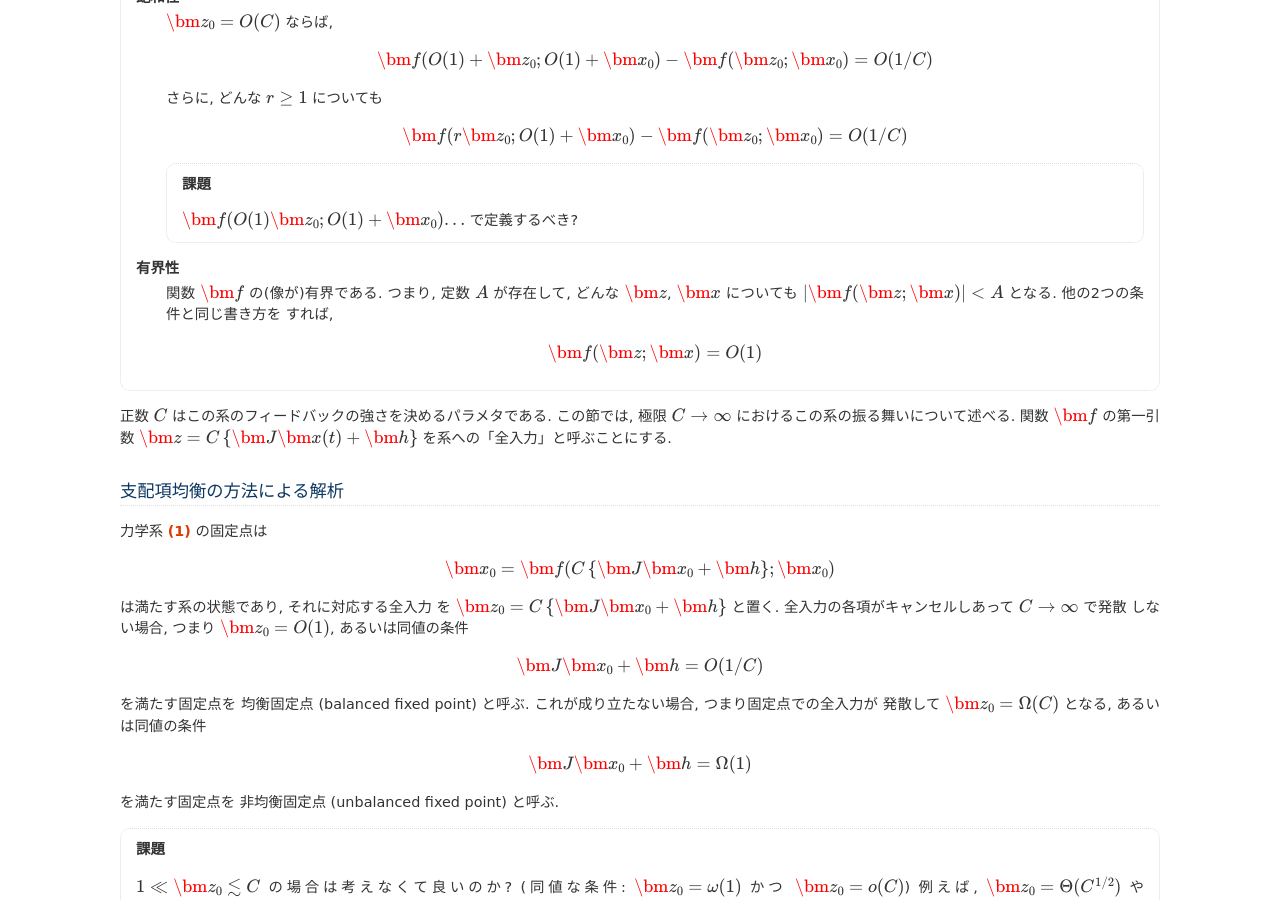
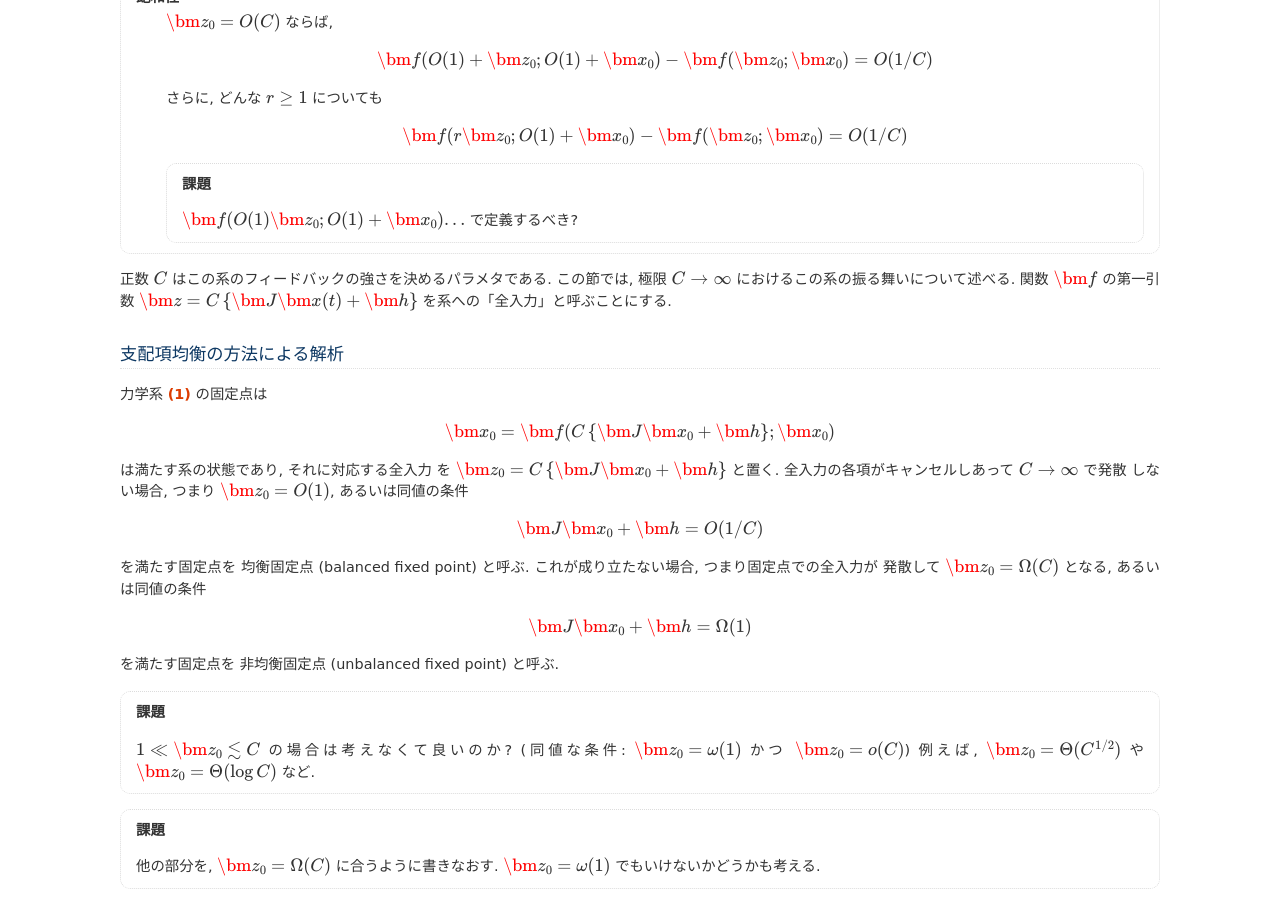
Before and after one commit to tkf/balance-tutorial-ja, a Sphinx documentation site: the page built from source/balance_network/strong_feedback_system.rst, in a window 1280 px wide and 900 px high, scrolled down 693 px. Built offline with Sphinx 7.4.7, drawn with Linux system fonts in a browser that asks for light colours; formulas are drawn with MathJax 3.

Commit message:
有界性条件を削除

```diff
--- a/source/balance_network/strong_feedback_system.rst
+++ b/source/balance_network/strong_feedback_system.rst
@@ -65,19 +65,8 @@
 
      .. todo:: :math:`\bm f(O(1) \bm z_0; O(1) + \bm x_0) ...` で定義するべき?
 
-   .. _boundedness:
-
-   有界性
-     関数 :math:`\bm f` の(像が)有界である.  つまり, 定数 :math:`A` が存在して,
-     どんな :math:`\bm z`, :math:`\bm x` についても
-     :math:`|\bm f(\bm z; \bm x)| < A` となる.  他の2つの条件と同じ書き方を
-     すれば,
-
-     .. math:: \bm f(\bm z; \bm x) = O(1)
-
 .. |cond:smoothness| replace:: :ref:`平滑性条件 <smoothness>`
 .. |cond:saturating| replace:: :ref:`飽和性条件 <saturating>`
-.. |cond:boundedness| replace:: :ref:`有界性条件 <boundedness>`
 .. |cond:strong-smoothness| replace:: :ref:`強平滑性条件 <strong-smoothness>`
 
 正数 :math:`C` はこの系のフィードバックの強さを決めるパラメタである.  この節では,
```
